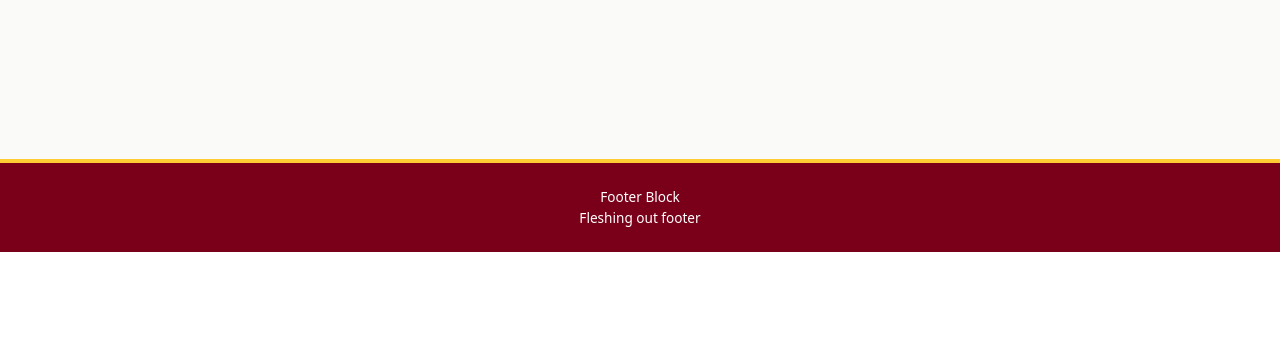
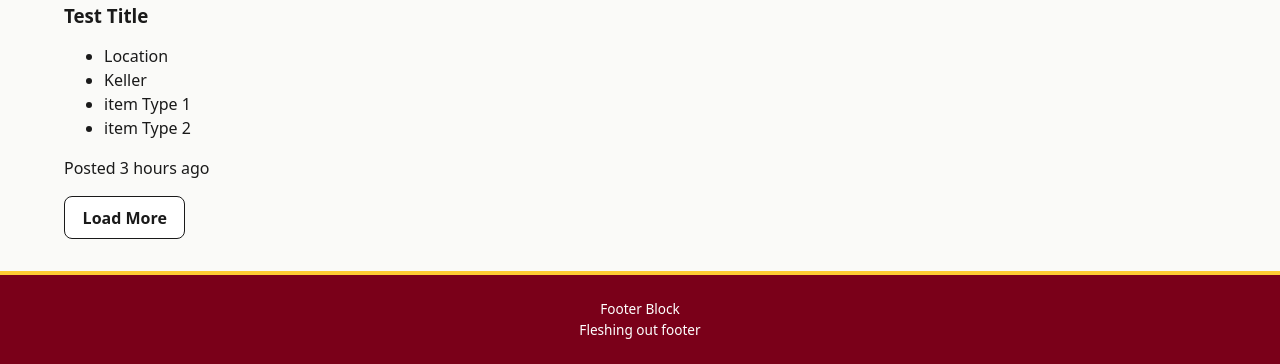
Before and after one commit to CSCI-5117-F26/developing-the-interactive-web-project-1-group-1, a Flask app: page /search in a window 1280 px wide. Shown: the part 548-912 px from the top of the page. Before the commit the page ends 800 px from the top, so only its background shows below. Run offline with Flask 3, Linux system fonts and the light colour scheme; parts of the project's set-up code (start-up, migrations or seed data) failed here and were passed over; some libraries are stand-ins or nearby versions.

Commit message:
have basic clip embeddings running need to cconnect to db and have a sample image to test with

```diff
--- a/src/developing_the_interactive_web_project_1_group_1/app.py
+++ b/src/developing_the_interactive_web_project_1_group_1/app.py
@@ -1,6 +1,7 @@
 from flask import Flask, request, render_template
 from clip_search import embed_text, sim_score
 import numpy as np
+# import some db package and run setup
 
 app = Flask(__name__)
 
@@ -39,6 +40,16 @@
     # idxs = np.argsort(-scores)[:10]
     # render_template("some template", query = query ,
     # results = [{"image" : imgs[i]} for i in idxs])
-    return render_template("index.html", query = query , results = query )
+
+    results = [
+        {
+            "img_url": "https://picsum.photos/400/300",
+            "title": "Test Title",
+            "location": "Keller",
+            "item_type": ["item Type 1", "item Type 2"],
+            "posted_ago": "3"
+        }
+    ]
+    return render_template("index.html", query = query , results = results )
 if __name__ == '__main__':
     app.run()
--- a/src/developing_the_interactive_web_project_1_group_1/clip_search.py
+++ b/src/developing_the_interactive_web_project_1_group_1/clip_search.py
@@ -1,7 +1,36 @@
+import clip
+import numpy as np
+import torch
+from PIL import Image
+
+
+device = "cuda" if torch.cuda.is_available() else "cpu"
+print("Using:", device)
+
+model_name = "ViT-B/32"
+model, preprocess = clip.load(model_name, device=device)
+model.eval()
+
+
 def embed_text(q):
-    print(q)
+    txt = clip.tokenize([q]).to(device)
+    with torch.inference_mode():
+        txt_emd = model.encode_text(txt)
+    txt_emd = txt_emd.float()
+    txt_emd = txt_emd/txt_emd.norm(dim=-1, keepdim= True)
+    return txt_emd.cpu().numpy()[0].astype(np.float32)
+
+# not sure its needed since we can just dot product with every single image in the db since it wont prb be too many imgs
 def sim_score(a,b):
     pass
 
+#im envisioning that we run this on every img that is uploaded to lost and found and store in a sep column for each item
+def embed_img(img):
+    image = preprocess(Image.open(img).convert("RGB")).unsqueeze(0).to(device)
+    with torch.inference_mode():
+        raw_image_embeddings = model.encode_image(image).float()
+        image_embeddings = raw_image_embeddings / raw_image_embeddings.norm(dim=1, keepdim=True)
+    return image_embeddings.cpu().numpy()[0].astype(np.float32)
+
 if __name__ == '__main__':
-    embed_text("works")
+    print(embed_text("works").shape)
--- a/src/developing_the_interactive_web_project_1_group_1/templates/index.html
+++ b/src/developing_the_interactive_web_project_1_group_1/templates/index.html
@@ -18,7 +18,18 @@
 <button type="submit">Search</button>
 </form>
 {% for result in results %}
-<p>{{ result }}</p>
+<div class="item-card">
+  <img src="{{ result.img_url }}" alt="photo of item" />
+  <h3 class="item-title">{{ result.title }}</h3>
+  <ul class="tags">
+    <li>Location</li>
+    <li>{{ result.location }}</li>
+    {% for type in result.item_type %}
+    <li> {{type}} </li>
+    {% endfor%}
+  </ul>
+  <p>Posted {{result.posted_ago}} hours ago</p>
+</div>
 {% else %}
 <p>No results found.</p>
 {% endfor %}
```
Also changed, not shown: pyproject.toml (+8 -0 lines), 3 other files.
